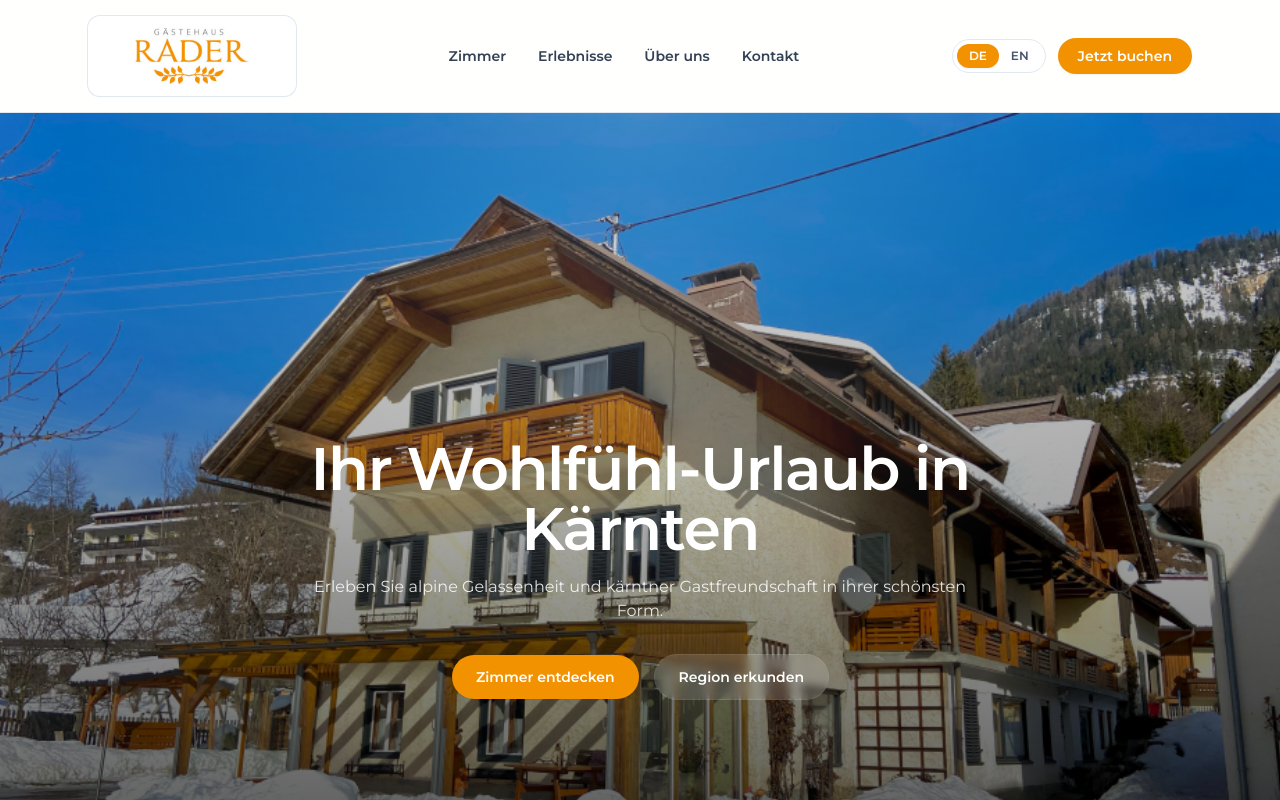
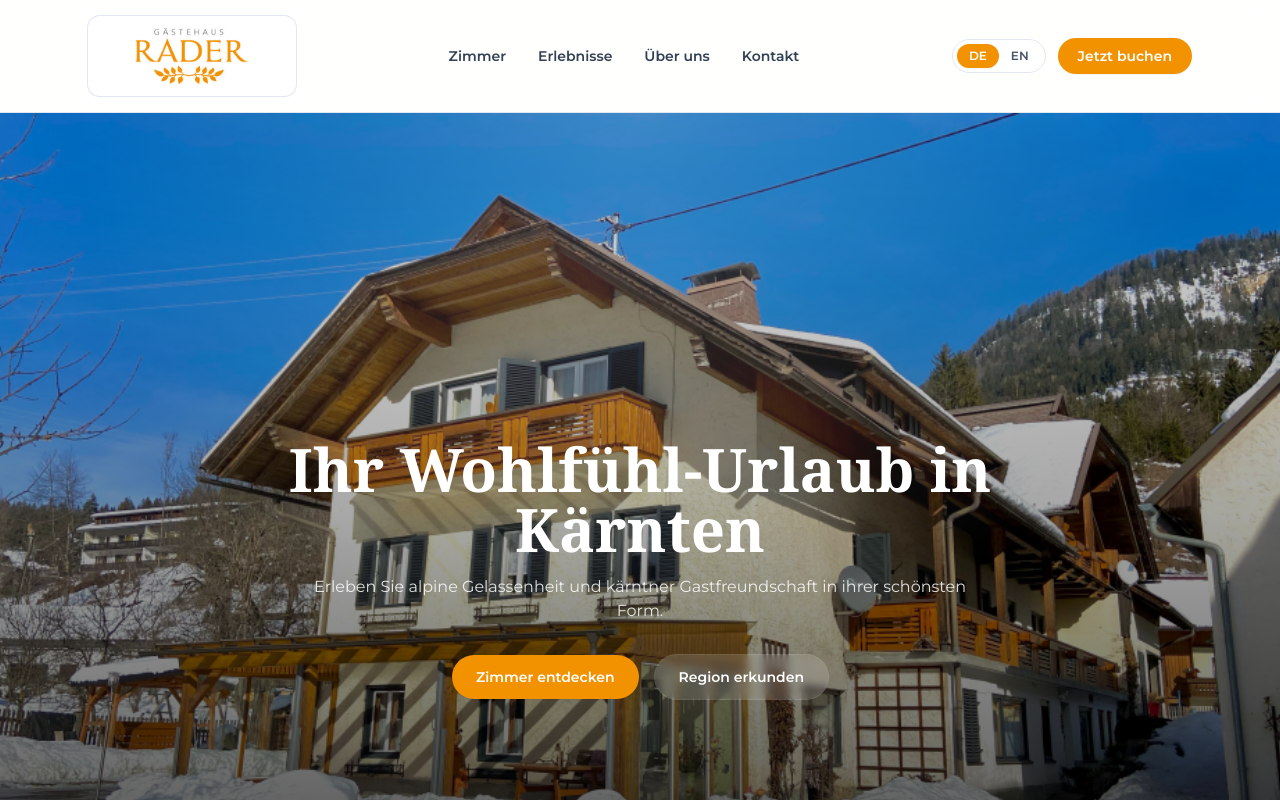
Before and after one commit to HLeonidas/gaestehaus-rader, a SvelteKit app: page / in a window 1280 px wide. Shown: the top 800 px of the page. Built offline with nearby package versions, Linux system fonts and the light colour scheme.

Commit message:
fix landing page

```diff
--- a/src/routes/+page.svelte
+++ b/src/routes/+page.svelte
@@ -85,7 +85,7 @@
 		<div
 			class="relative flex min-h-screen flex-col items-center justify-center px-6 pt-28 text-center text-white sm:px-10"
 		>
-			<h1 class="mx-auto max-w-3xl text-4xl font-semibold tracking-tight sm:text-6xl">
+			<h1 class="mx-auto max-w-3xl font-serif text-4xl font-semibold leading-[0.95] sm:text-6xl">
 				{$t('hero.title')}
 			</h1>
 			<p class="mx-auto mt-4 max-w-2xl text-sm text-white/85 sm:text-base">
```
